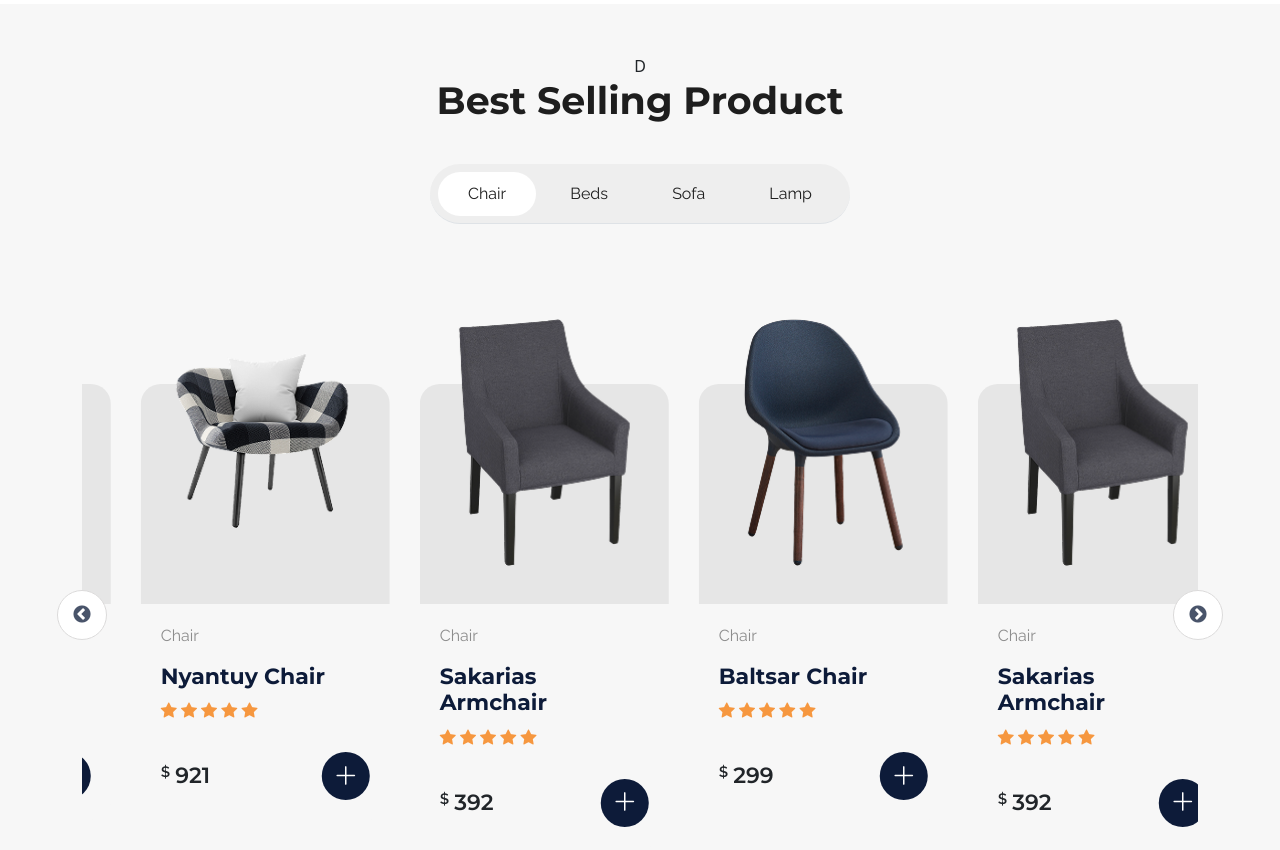
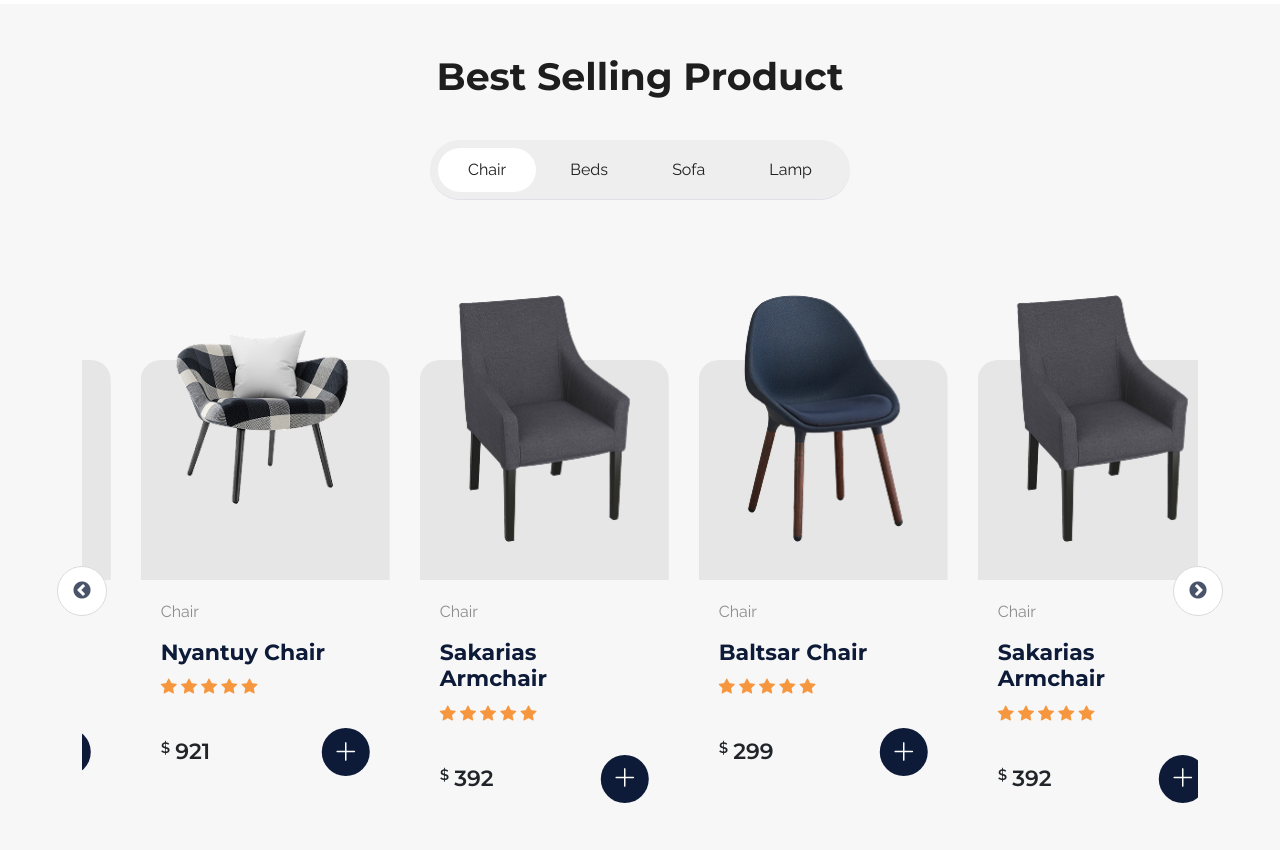
Before and after one commit to MaicBernal11/Taller-Practico-Bootstrap---Landing-Page-Panto, a plain HTML site: page index.html in a window 1280 px wide. Shown: the part 1779-2629 px from the top of the page. Drawn offline with nearby package versions, Linux system fonts and the light colour scheme; a web font is replaced by a local one.

Commit message:
update html

```diff
--- a/index.html
+++ b/index.html
@@ -12,7 +12,7 @@
     <link rel="stylesheet" type="text/css"
         href="https://cdn.jsdelivr.net/npm/slick-carousel@1.8.1/slick/slick-theme.css" />
     <link href="https://unpkg.com/aos@2.3.1/dist/aos.css" rel="stylesheet">
-
+    <link rel="icon" type="image/png" href="img/logo.png">
     <link rel="stylesheet" href="css/style.css">
 </head>
 
@@ -140,7 +140,7 @@
 
         </section>
 
-        <section id="products">D
+        <section id="products">
             <div class="container">
                 <div class="row">
                     <h2 data-aos="zoom-in">Best Selling Product</h2>
```
Also changed, not shown: img/logo.png (added).
